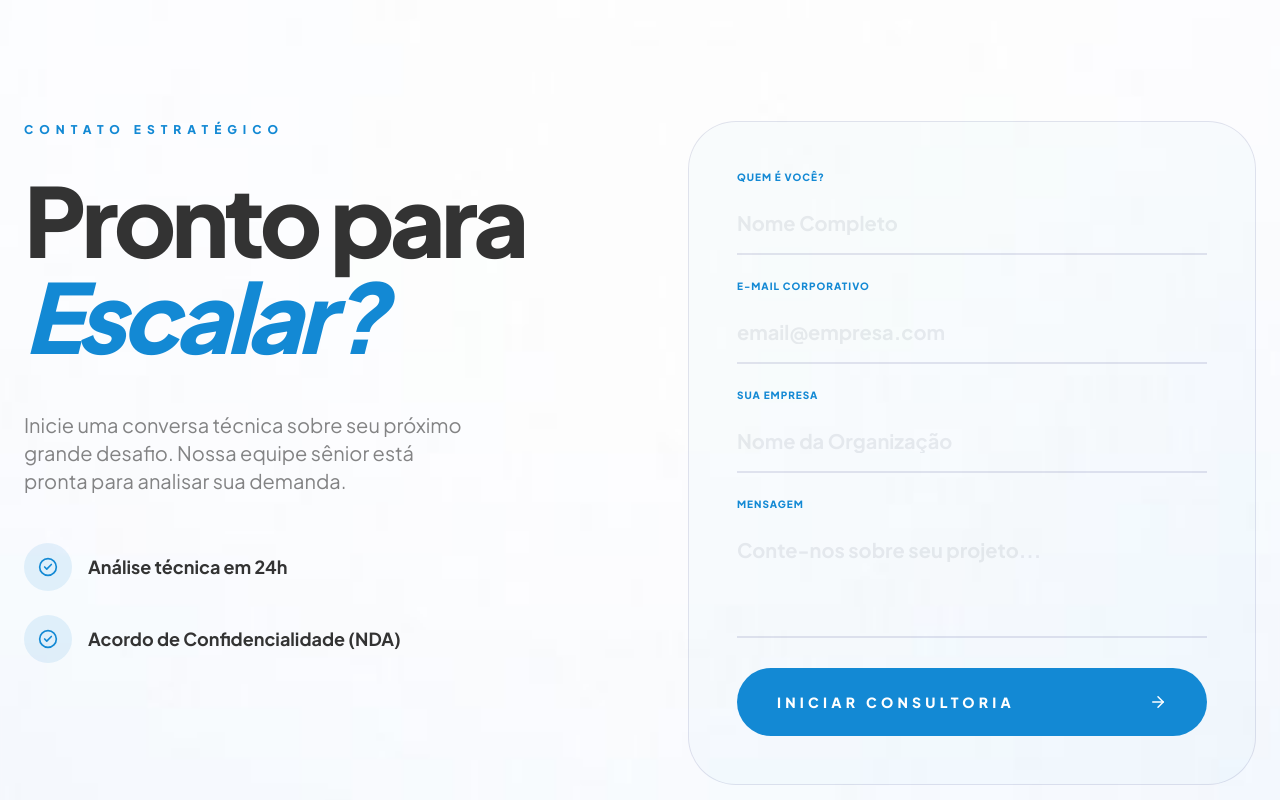
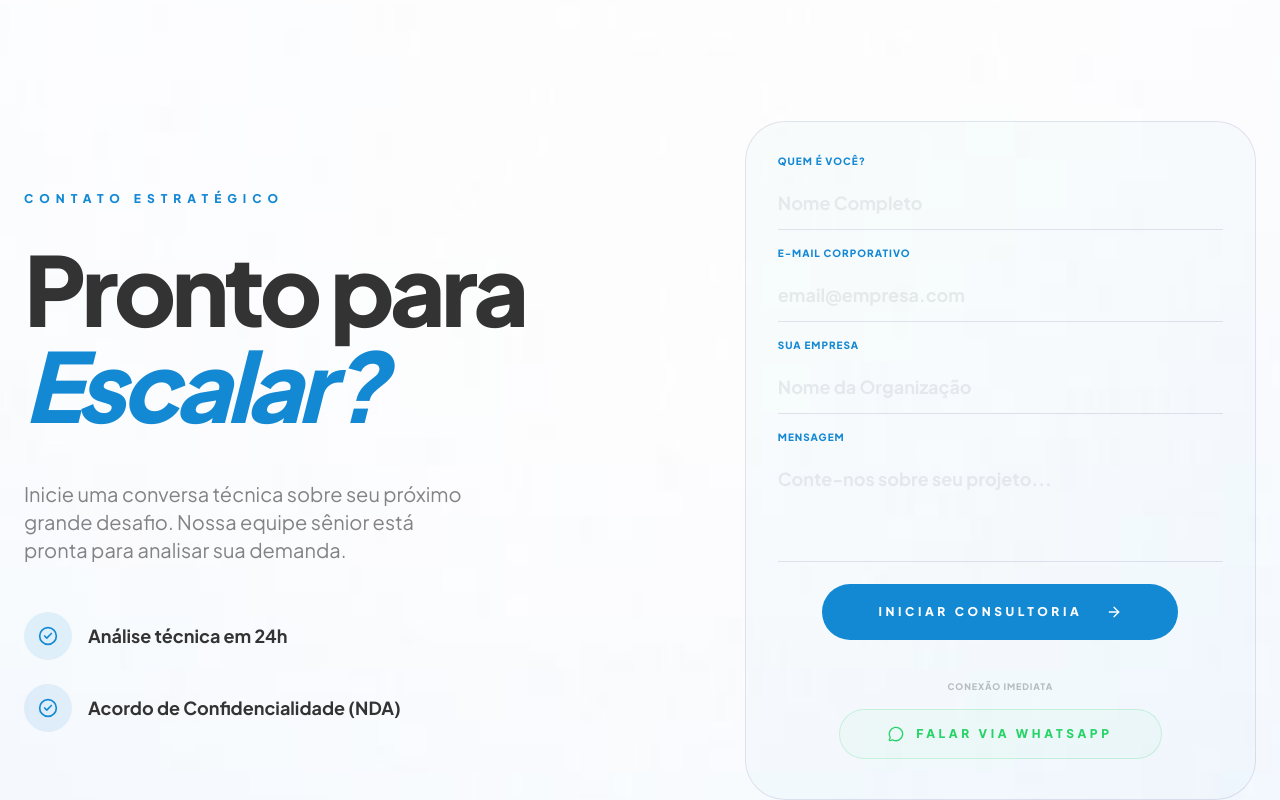
Before and after one commit to agapesolut/AgapeLandingPage, a React (Vite) app: page / in a window 1280 px wide. Shown: the part 4480-5280 px from the top of the page. Built offline with nearby package versions, Linux system fonts and the light colour scheme.

Commit message:
feat: add whatsapp integration and contact section refinements

```diff
--- a/src/components/Footer.jsx
+++ b/src/components/Footer.jsx
@@ -56,6 +56,15 @@ const SOCIALS = [
       <svg viewBox="0 0 24 24" fill="none" stroke="currentColor" strokeWidth="2" strokeLinecap="round" strokeLinejoin="round" {...props}>
         <path d="M15 22v-4a4.8 4.8 0 0 0-1-3.5c3 0 6-2 6-5.5.08-1.25-.27-2.48-1-3.5.28-1.15.28-2.35 0-3.5 0 0-1 0-3 1.5-2.64-.5-5.36-.5-8 0C6 2 5 2 5 2c-.3 1.15-.3 2.35 0 3.5A5.403 5.403 0 0 0 4 9c0 3.5 3 5.5 6 5.5-.39.49-.68 1.05-.85 1.65-.17.6-.22 1.23-.15 1.85v4" />
         <path d="M9 18c-4.51 2-5-2-7-2" />
+      </svg>
+    )
+  },
+  {
+    name: 'Whatsapp',
+    href: 'https://wa.me/5500000000000', // Altere para o número real do cliente
+    icon: (props) => (
+      <svg viewBox="0 0 24 24" fill="none" stroke="currentColor" strokeWidth="2" strokeLinecap="round" strokeLinejoin="round" {...props}>
+        <path d="M21 11.5a8.38 8.38 0 0 1-.9 3.8 8.5 8.5 0 1 1-7.6-13.7 8.38 8.38 0 0 1 3.8.9L21 3l-1.5 4.7a8.38 8.38 0 0 1 .9 3.8z" />
       </svg>
     )
   },
--- a/src/components/Form.jsx
+++ b/src/components/Form.jsx
@@ -1,6 +1,6 @@
 import { useRef, useState } from 'react';
 import { motion } from 'framer-motion';
-import { ArrowRight, CheckCircle2, Loader2 } from 'lucide-react';
+import { ArrowRight, CheckCircle2, Loader2, MessageCircle } from 'lucide-react';
 
 export default function Form() {
   const formRef = useRef();
@@ -23,23 +23,32 @@ export default function Form() {
     }, 2000);
   };
 
-  // NOMES DOS CAMPOS (Labels e Placeholders)
+  // CONFIGURAÇÕES DO FORMULÁRIO (Labels, Placeholders e Nomes)
   const fields = [
     { name: 'user_name', type: 'text', placeholder: 'Nome Completo', label: 'Quem é você?' },
     { name: 'user_email', type: 'email', placeholder: 'email@empresa.com', label: 'E-mail Corporativo' },
     { name: 'company', type: 'text', placeholder: 'Nome da Organização', label: 'Sua Empresa' },
   ];
 
+  // CONFIGURAÇÕES DO WHATSAPP
+  const whatsappConfig = {
+    phone: '5500000000000', // Substitua pelo número real (DDI + DDD + Número)
+    message: 'Olá! Gostaria de iniciar uma consultoria estratégica.' // Mensagem automática inicial
+  };
+
+  const whatsappUrl = `https://wa.me/${whatsappConfig.phone}?text=${encodeURIComponent(whatsappConfig.message)}`;
+
   return (
     <section id="contact" className="py-20 md:py-40 bg-transparent text-[var(--text-color)] relative overflow-hidden">
       <div className="container mx-auto px-6 max-w-7xl relative z-10">
-        <div className="grid grid-cols-1 lg:grid-cols-2 gap-16 lg:gap-24">
+        <div className="grid grid-cols-1 lg:grid-cols-[1.1fr_0.9fr] gap-16 lg:gap-24 items-center">
 
           <motion.div
             initial={{ opacity: 0, x: -30 }}
             whileInView={{ opacity: 1, x: 0 }}
             viewport={{ once: true }}
           >
+            {/* TEXTOS DA SEÇÃO DE CONTATO */}
             <span className="text-[10px] md:text-[12px] font-black uppercase tracking-[0.5em] text-primary mb-6 md:mb-8 block">Contato Estratégico</span>
             <h2 className="text-5xl md:text-8xl font-heading font-black leading-[0.85] tracking-tighter mb-8 md:mb-12">
               Pronto para <br />
@@ -69,9 +78,9 @@ export default function Form() {
             initial={{ opacity: 0, x: 30 }}
             whileInView={{ opacity: 1, x: 0 }}
             viewport={{ once: true }}
-            className="p-8 md:p-12 border border-[var(--border-color)] bg-primary/[0.02] rounded-[2rem] md:rounded-[3rem]"
+            className="p-6 md:p-8 border border-[var(--border-color)] bg-primary/[0.02] rounded-[2rem] md:rounded-[2.5rem] max-w-lg w-full lg:ml-auto"
           >
-            <form ref={formRef} onSubmit={handleSubmit} className="space-y-6">
+            <form ref={formRef} onSubmit={handleSubmit} className="space-y-3 md:space-y-4">
               {fields.map((field) => (
                 <div key={field.name} className="relative group">
                   <label className="text-[9px] md:text-[10px] font-black uppercase tracking-widest text-primary mb-2 block">
@@ -84,7 +93,7 @@ export default function Form() {
                     placeholder={field.placeholder}
                     onFocus={() => setFocused(field.name)}
                     onBlur={() => setFocused(null)}
-                    className="w-full bg-transparent border-b-2 border-[var(--border-color)] py-3 md:py-4 text-lg md:text-xl font-bold focus:outline-none focus:border-primary transition-colors placeholder:opacity-20"
+                    className="w-full bg-transparent border-b border-[var(--border-color)] py-2 md:py-3 text-base md:text-lg font-bold focus:outline-none focus:border-primary transition-colors placeholder:opacity-20"
                   />
                 </div>
               ))}
@@ -99,20 +108,39 @@ export default function Form() {
                   placeholder="Conte-nos sobre seu projeto..."
                   onFocus={() => setFocused('message')}
                   onBlur={() => setFocused(null)}
-                  className="w-full bg-transparent border-b-2 border-[var(--border-color)] py-3 md:py-4 text-lg md:text-xl font-bold focus:outline-none focus:border-primary transition-colors placeholder:opacity-20 resize-none"
+                  className="w-full bg-transparent border-b border-[var(--border-color)] py-2 md:py-3 text-base md:text-lg font-bold focus:outline-none focus:border-primary transition-colors placeholder:opacity-20 resize-none"
                 />
               </div>
 
+              <div className="flex justify-center">
                 <button
                   type="submit"
                   disabled={isSubmitting || isSuccess}
-                className="w-full flex items-center justify-between px-8 md:px-10 py-5 md:py-6 bg-primary text-white font-black text-xs md:text-sm uppercase tracking-[0.3em] rounded-full hover:bg-opacity-90 transition-all disabled:opacity-50"
+                  className="w-fit flex items-center gap-6 px-10 md:px-14 py-4 md:py-5 bg-primary text-white font-black text-[10px] md:text-xs uppercase tracking-[0.3em] rounded-full hover:bg-opacity-90 transition-all disabled:opacity-50 mb-4"
                 >
                   <span>
                     {isSubmitting ? 'Enviando...' : isSuccess ? 'Mensagem Enviada' : 'Iniciar Consultoria'}
                   </span>
-                {isSubmitting ? <Loader2 size={18} md:size={20} className="animate-spin" /> : isSuccess ? <CheckCircle2 size={18} md:size={20} /> : <ArrowRight size={18} md:size={20} />}
+                  {isSubmitting ? <Loader2 size={16} md:size={18} className="animate-spin" /> : isSuccess ? <CheckCircle2 size={16} md:size={18} /> : <ArrowRight size={16} md:size={18} />}
                 </button>
+              </div>
+
+              <div className="py-2">
+                <p className="text-[8px] md:text-[9px] font-black uppercase tracking-widest opacity-30 mb-4 text-center">Conexão Imediata</p>
+                <div className="flex justify-center">
+                  <motion.a
+                    href={whatsappUrl} // URL gerada automaticamente pelas configurações acima
+                    target="_blank"
+                    rel="noopener noreferrer"
+                    whileHover={{ y: -2, scale: 1.01 }}
+                    whileTap={{ scale: 0.98 }}
+                    className="w-fit flex items-center justify-center gap-3 px-8 md:px-12 py-4 border border-[#25D366]/20 bg-[#25D366]/[0.03] hover:bg-[#25D366]/10 text-[#25D366] font-black text-[10px] md:text-xs uppercase tracking-[0.3em] rounded-full transition-all group"
+                  >
+                    <MessageCircle size={16} md:size={18} className="group-hover:rotate-12 transition-transform" />
+                    <span>Falar via WhatsApp</span>
+                  </motion.a>
+                </div>
+              </div>
             </form>
           </motion.div>
 
```
Lines whose indentation alone changed are shown as unchanged.
